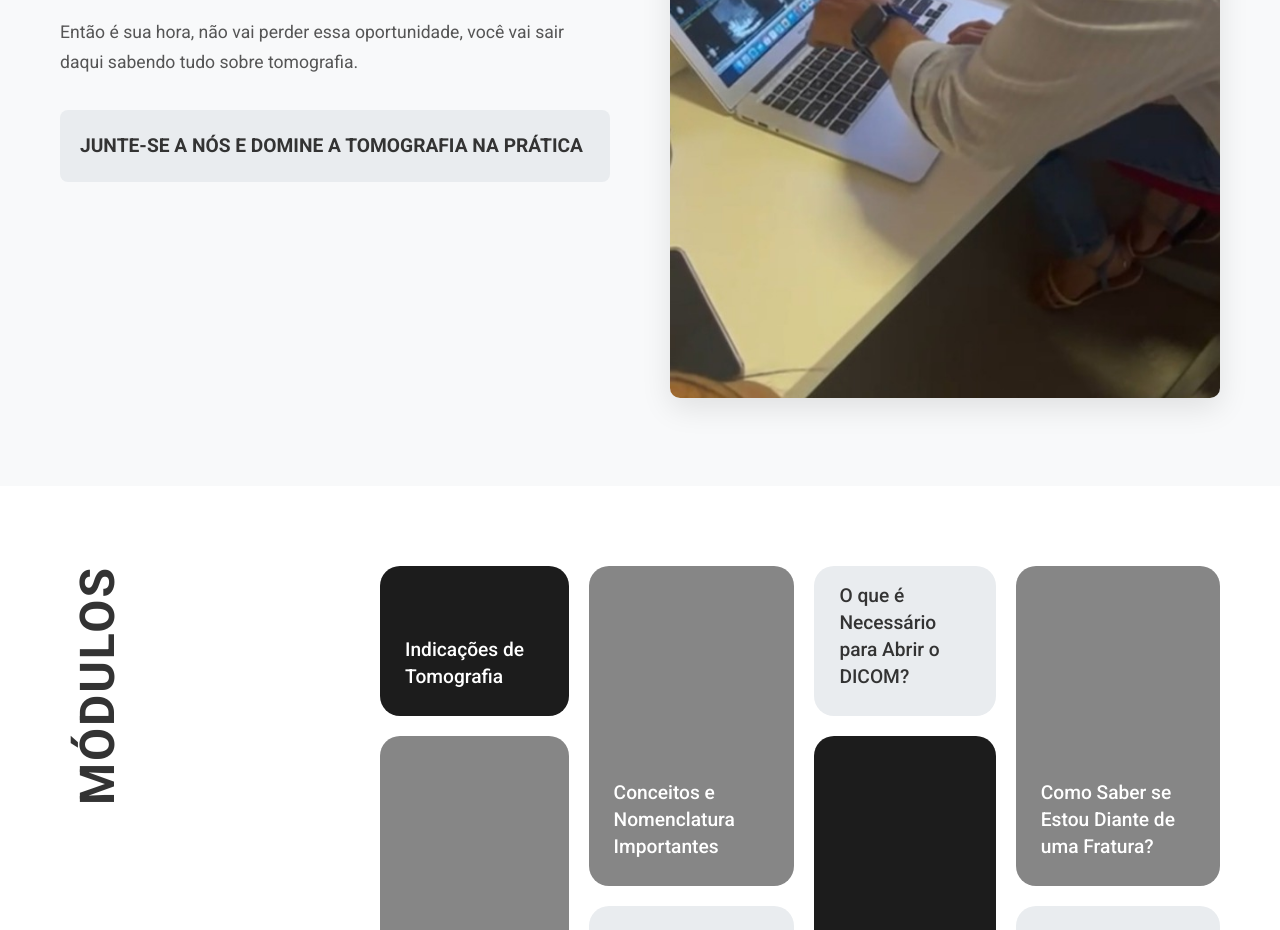
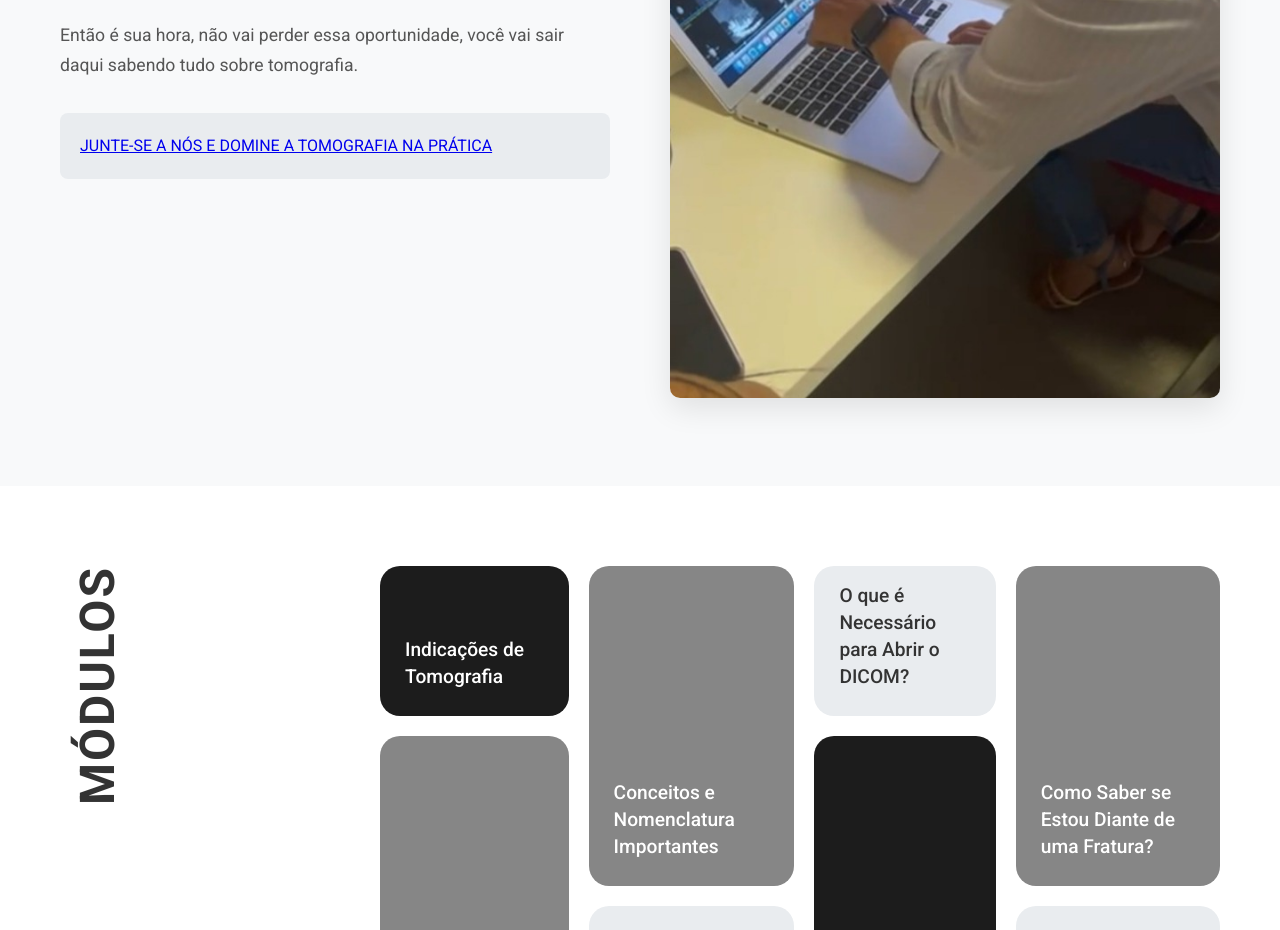
Before and after one commit to JoaoV-Andrade/descomplicandoatomografia, a plain HTML site: page index.html in a window 1280 px wide. Shown: the part 1203-2133 px from the top of the page. Drawn offline with Linux system fonts and the light colour scheme.

Commit message:
Adicionar botão index.html

```diff
--- a/index.html
+++ b/index.html
@@ -66,7 +66,7 @@
                             sabendo tudo sobre tomografia.
                         </p>
                         <div class="about-cta">
-                            <p><strong>JUNTE-SE A NÓS E DOMINE A TOMOGRAFIA NA PRÁTICA</strong></p>
+                            <a href="https://pay.kiwify.com.br/iRhGklm" class="btn-about-cta">JUNTE-SE A NÓS E DOMINE A TOMOGRAFIA NA PRÁTICA</a>
                         </div>
                     </div>
                     <div class="about-image">
```
